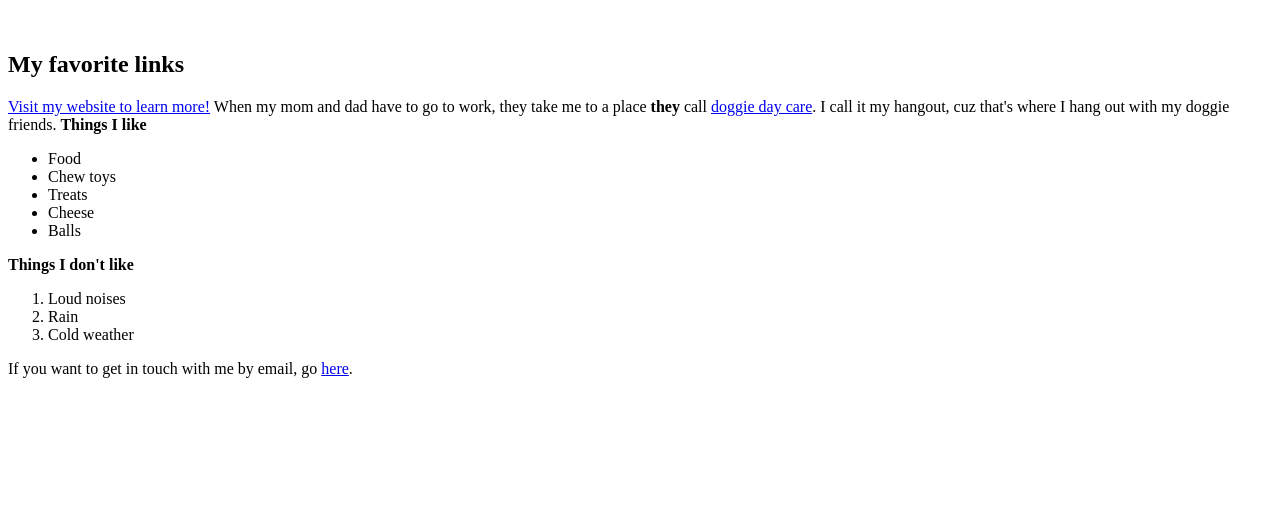
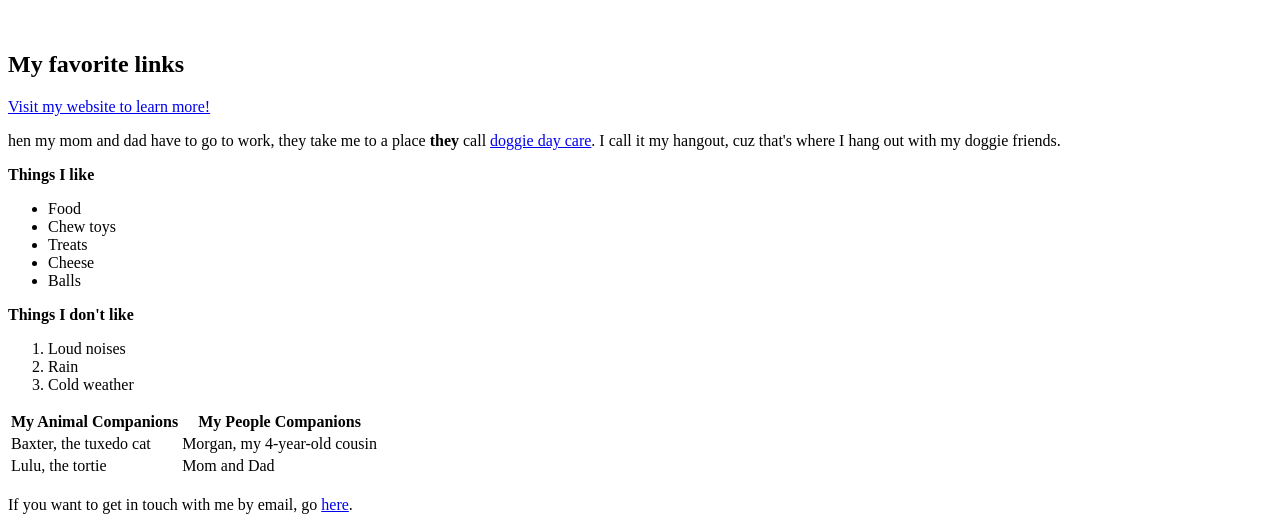
Before and after one commit to LenoraJ/LenoraJ.github.io, a plain HTML site: page index.html in a window 1280 px wide. Shown: the part 421-943 px from the top of the page. Before the commit the page ends 807 px from the top, so only its background shows below. Drawn offline with Linux system fonts and the light colour scheme.

Commit message:
Added table
Made a list of animal and human companions

```diff
--- a/index.html
+++ b/index.html
@@ -18,9 +18,14 @@
 
 <a href="http://www.lenoragenovese.com" target="_blank">Visit my website to learn more!</a>
 
-When my mom and dad have to go to work, they take me to a place <strong>they</strong> call <a href="http://www.cozycaninecamp.com" target="_blank">doggie day care</a>. I call it my hangout, cuz that's where I hang out with my doggie friends.
+<p>hen my mom and dad have to go to work, they take me to a place <strong>they</strong> call <a href="http://www.cozycaninecamp.com" target="_blank">doggie day care</a>. I call it my hangout, cuz that's where I hang out with my doggie friends.</p>
+
+
 
 <!-- <TO DO: Add more items to the list> -->
+
+
+
 <strong>Things I like</strong>
 <ul>
 	<li>Food</li>
@@ -36,6 +41,25 @@ When my mom and dad have to go to work, they take me to a place <strong>they</st
     <li>Cold weather</li>
 </ol>
 
+<table>
+	<tr>
+<th>My Animal Companions</th>
+<th>My People Companions</th>
+</tr>
+    <tr>
+    	<td>Baxter, the tuxedo cat</td>
+ <td>Morgan, my 4-year-old cousin</td>
+ </tr>
+ <tr>
+    <td>Lulu, the tortie</td>
+  <td>Mom and Dad<td>
+  </tr>
+</table>
+
+<br/>
+
+
+
 If you want to get in touch with me by email, go <a href="mailto:lenora.genovese@gmail.com">
 here</a>.
 
```
